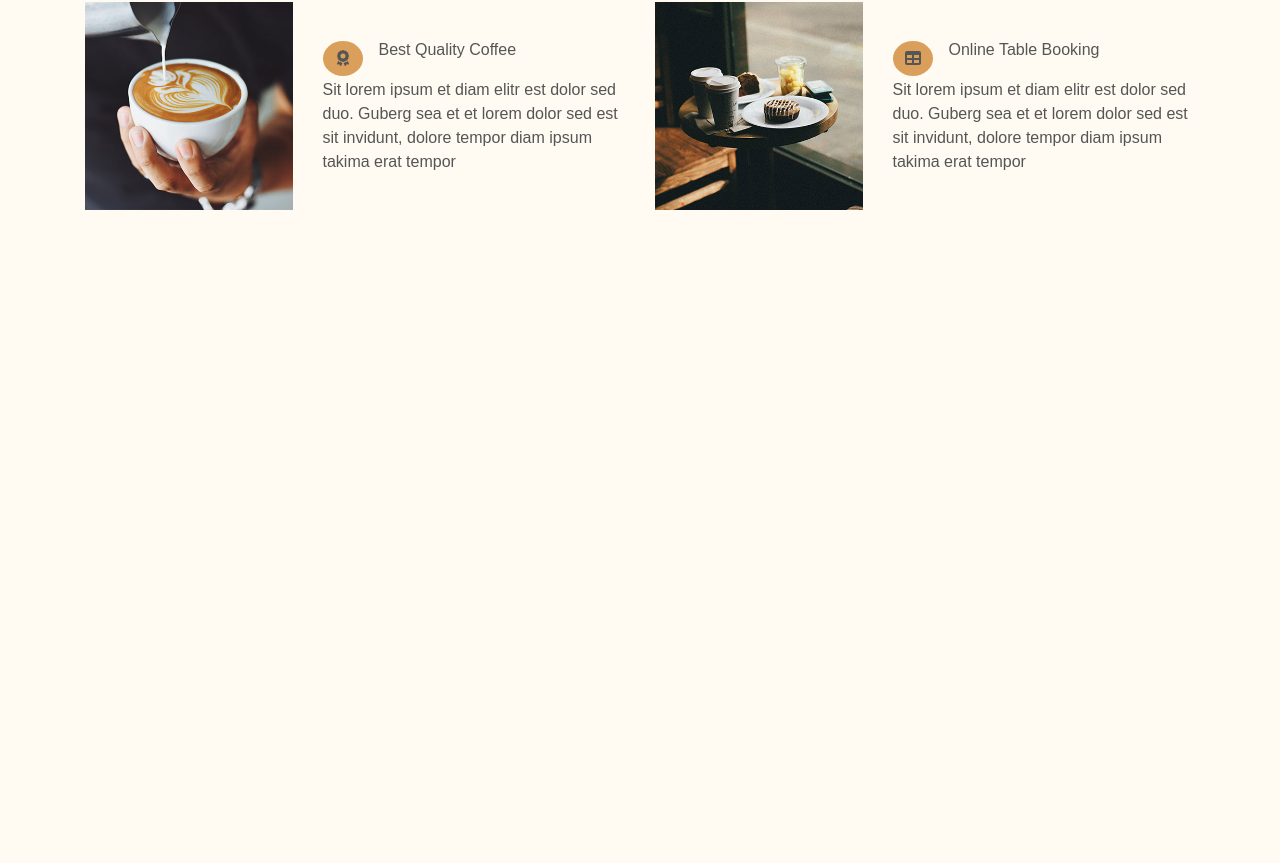
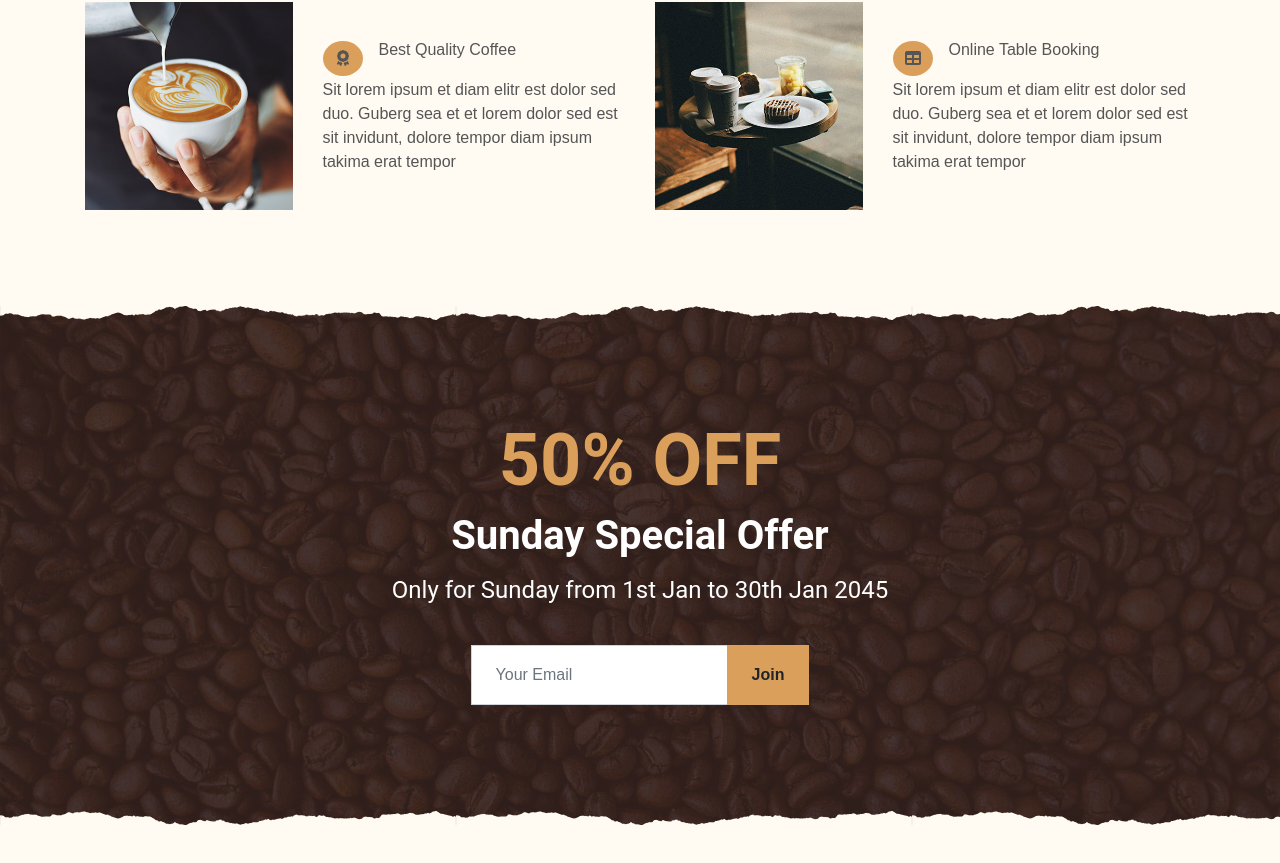
Before and after one commit to mohammadfaramarzi1/minimal-coffee-next, a Next.js app: page / in a window 1280 px wide. Shown: the part 2221-3084 px from the top of the page. Before the commit the page ends 2479 px from the top, so only its background shows below. Built offline with nearby package versions, Linux system fonts and the light colour scheme; data requests are answered from the project's data file.

Commit message:
feat: Offer template

```diff
--- a/components/templates/Index/Offer.js
+++ b/components/templates/Index/Offer.js
@@ -1,9 +1,60 @@
-import React from 'react'
+import React, { useState } from "react";
+import { toast } from "sonner";
 
 function Offer() {
+  const [email, setEmail] = useState("");
+
+  const addEmailHandler = async (event) => {
+    event.preventDefault();
+    if (email.length < 8) return toast.error("Invalid Email!");
+    const res = await fetch("http://localhost:4000/newsLetters", {
+      method: "POST",
+      headers: {
+        "Content-Type": "application/json",
+      },
+      body: JSON.stringify({
+        email,
+      }),
+    });
+
+    if (res.status === 201) {
+      setEmail("");
+      return toast.success("You Joined Us Successfully :))");
+    }
+  };
+
   return (
-    <div>Offer</div>
-  )
+    <div className="offer container-fluid my-5 py-5 text-center position-relative overlay-top overlay-bottom">
+      <div className="container py-5">
+        <h1 className="display-3 text-primary mt-3">50% OFF</h1>
+        <h1 className="text-white mb-3">Sunday Special Offer</h1>
+        <h4 className="text-white font-weight-normal mb-4 pb-3">
+          Only for Sunday from 1st Jan to 30th Jan 2045
+        </h4>
+        <form className="form-inline justify-content-center mb-4">
+          <div className="input-group">
+            <input
+              type="text"
+              className="form-control p-4"
+              placeholder="Your Email"
+              style={{ height: "60px" }}
+              value={email}
+              onChange={(event) => setEmail(event.target.value)}
+            />
+            <div className="input-group-append">
+              <button
+                className="btn btn-primary font-weight-bold px-4"
+                type="submit"
+                onClick={addEmailHandler}
+              >
+                Join
+              </button>
+            </div>
+          </div>
+        </form>
+      </div>
+    </div>
+  );
 }
 
-export default Offer
+export default Offer;
--- a/data/db.json
+++ b/data/db.json
@@ -17,7 +17,6 @@
       "off": 0
     }
   ],
-
   "services": [
     {
       "id": 1,
@@ -48,7 +47,6 @@
       "icon": "faTable"
     }
   ],
-
   "newsLetters": [
     {
       "id": 1,
@@ -57,9 +55,20 @@
     {
       "id": 2,
       "email": "reza@gmail.com"
+    },
+    {
+      "id": "df91",
+      "email": "faramarzi.dev@gmail.com"
+    },
+    {
+      "id": "89cf",
+      "email": "zahra.hasaniiii@gamil.com"
+    },
+    {
+      "id": "6da3",
+      "email": "mohsen.safari@gmail.com"
     }
   ],
-
   "comment": [
     {
       "id": 1,
@@ -68,7 +77,6 @@
       "productID": 1,
       "score": 5
     },
-
     {
       "id": 2,
       "username": "Fatemeh_rezaei",
--- a/package.json
+++ b/package.json
@@ -5,7 +5,7 @@
   "scripts": {
     "dev": "next dev",
     "build": "next build",
-    "server": "json-server --watch ./data/db.json -p 5000",
+    "server": "json-server --watch ./data/db.json -p 4000",
     "start": "next start",
     "lint": "next lint"
   },
@@ -18,6 +18,7 @@
     "next": "15.2.1",
     "react": "^19.0.0",
     "react-dom": "^19.0.0",
+    "sonner": "^2.0.1",
     "swiper": "^11.2.5"
   }
 }
--- a/pages/_app.js
+++ b/pages/_app.js
@@ -1,11 +1,13 @@
 import Navbar from "@/components/modules/Navbar/Navbar";
 import "@/styles/globals.css";
+import { Toaster } from "sonner";
 
 export default function App({ Component, pageProps }) {
   return (
     <>
       <Navbar />
       <Component {...pageProps} />
+      <Toaster />
     </>
   );
 }
--- a/pages/index.js
+++ b/pages/index.js
@@ -1,4 +1,5 @@
 import About from "@/components/templates/Index/About";
+import Offer from "@/components/templates/Index/Offer";
 import Services from "@/components/templates/Index/Services";
 import Slider from "@/components/templates/Index/Slider";
 import React from "react";
@@ -9,6 +10,7 @@ function Home({ data }) {
       <Slider />
       <About />
       <Services services={data.services} />
+      <Offer />
     </>
   );
 }
```
Also changed, not shown: 1 other file (tests, documents, lock files or other folders).
